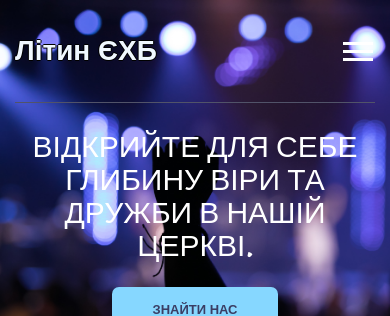
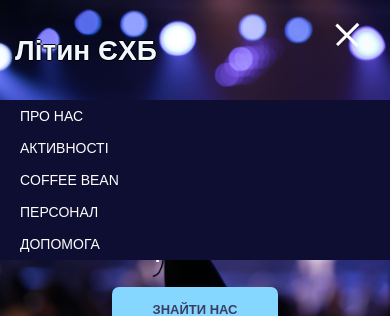
Before and after one commit to Psevdon1m/lityn-church, a Vue app: page / in a window 390 px wide. Both pictures are taken after a click on the button "Menu". Shown: the top 316 px of the page. Built offline with nearby package versions, Linux system fonts and the light colour scheme; the HTML template or start-up script is replaced by a standard one.

Commit message:
add burger menu dynamic show/hide

```diff
--- a/src/components/HeaderComponent.vue
+++ b/src/components/HeaderComponent.vue
@@ -13,7 +13,7 @@
             Літин ЄХБ
           </h1>
         </div>
-        <nav class="nav">
+        <nav class="nav" :class="{ active: openBurger }">
           <a href="" class="nav__link">Про нас</a>
           <a href="" class="nav__link">Активності</a>
           <a href="" class="nav__link">Coffee bean</a>
@@ -21,8 +21,12 @@
           <a href="" class="nav__link">допомога</a>
         </nav>
 
-        <button class="burger">
-          <span class="burger__item">Menu</span>
+        <button
+          @click="openBurger = !openBurger"
+          class="nav-toggle"
+          :class="{ active: openBurger }"
+        >
+          <span class="nav-toggle__item">Menu</span>
         </button>
       </div>
     </div>
@@ -32,6 +36,11 @@
 <script>
 export default {
   name: "Header",
+  data() {
+    return {
+      openBurger: false,
+    };
+  },
 };
 </script>
 
--- a/src/style.css
+++ b/src/style.css
@@ -38,30 +38,130 @@ p {
 
 /*===================Navigation====================*/
 
+/* Nav */
 .nav {
-  display: flex;
-
-  font-weight: 700;
-  font-size: 13px;
+  font-size: 14px;
+  text-transform: uppercase;
 }
 
 .nav__link {
-  margin-left: 40px;
+  display: inline-block;
+  vertical-align: top;
+  margin: 0 15px;
+  position: relative;
+
   color: #fff;
-  text-transform: uppercase;
   text-decoration: none;
-  opacity: .75;
-  transition: opacity 0.1s linear;
-  text-shadow: -1px 0 black, 0 1px black, 1px 0 black, 0 -1px black;
+
+  transition: color .1s linear;
 }
 
-.nav__link:first-child {
-  margin-left: 0;
+.nav__link:after {
+  content: "";
+  display: block;
+  width: 100%;
+  height: 3px;
+
+  background-color: #fce38a;
+  opacity: 0;
+
+  position: absolute;
+  top: 100%;
+  left: 0;
+  z-index: 1;
+
+  transition: opacity .1s linear;
 }
 
 .nav__link:hover {
+  color: #fce38a;
+}
 
+.nav__link:hover:after,
+.nav__link.active:after {
   opacity: 1;
+}
+
+.nav__link.active {
+  color: #fce38a;
+}
+
+/*===============NavToggle==================*/
+/* Nav toggle */
+.nav-toggle {
+  width: 30px;
+  padding: 10px 0;
+  display: none;
+
+  font-size: 0;
+  color: transparent;
+
+  border: 0;
+  background: none;
+  cursor: pointer;
+
+  position: absolute;
+  top: 24px;
+  right: 24px;
+  z-index: 1;
+}
+
+.nav-toggle:focus {
+  outline: 0;
+}
+
+.nav-toggle__item {
+  display: block;
+  width: 100%;
+  height: 3px;
+
+  background-color: #fff;
+
+  position: absolute;
+  top: 0;
+  right: 0;
+  bottom: 0;
+  left: 0;
+  margin: auto;
+
+  transition: background .2s linear;
+}
+
+.nav-toggle.active .nav-toggle__item {
+  background: none;
+}
+
+.nav-toggle__item:before,
+.nav-toggle__item:after {
+  content: "";
+  width: 100%;
+  height: 3px;
+
+  background-color: #fff;
+
+  position: absolute;
+  left: 0;
+  z-index: 1;
+
+  transition: transform .2s linear;
+}
+
+.nav-toggle__item:before {
+  top: -8px;
+}
+
+.nav-toggle__item:after {
+  bottom: -8px;
+}
+
+.nav-toggle.active .nav-toggle__item:before {
+  transform-origin: left top;
+  transform: rotate(45deg) translate3d(0px, -2px, 0)
+}
+
+.nav-toggle.active .nav-toggle__item:after {
+  transform-origin: left bottom;
+  transform: rotate(-45deg) translate3d(0px, 3px, 0);
 }
 
 /*===================Header====================*/
@@ -917,6 +1017,35 @@ p {
 }
 
 @media (max-width: 750px) {
+
+  /* Nav */
+/* Nav */
+.nav {
+  display: none;
+  width: 100%;
+
+  position: absolute;
+  top: 100%;
+  left: 0;
+
+  background-color: #0e0d32;
+}
+
+.nav.active {
+  display: block;
+}
+
+.nav__link {
+  display: block;
+  margin: 0;
+  padding: 8px 20px;
+}
+
+.nav-toggle {
+  display: block;
+}
+
+  /*Intro*/
   .intro {
       height: auto;
       padding-top: 130px;
```
